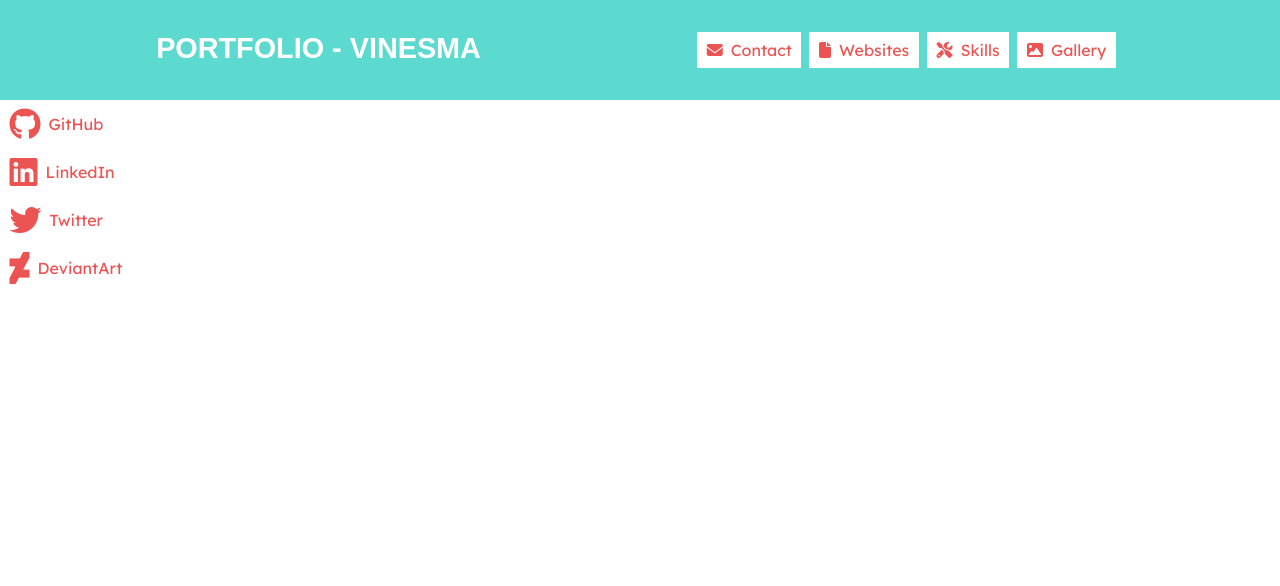
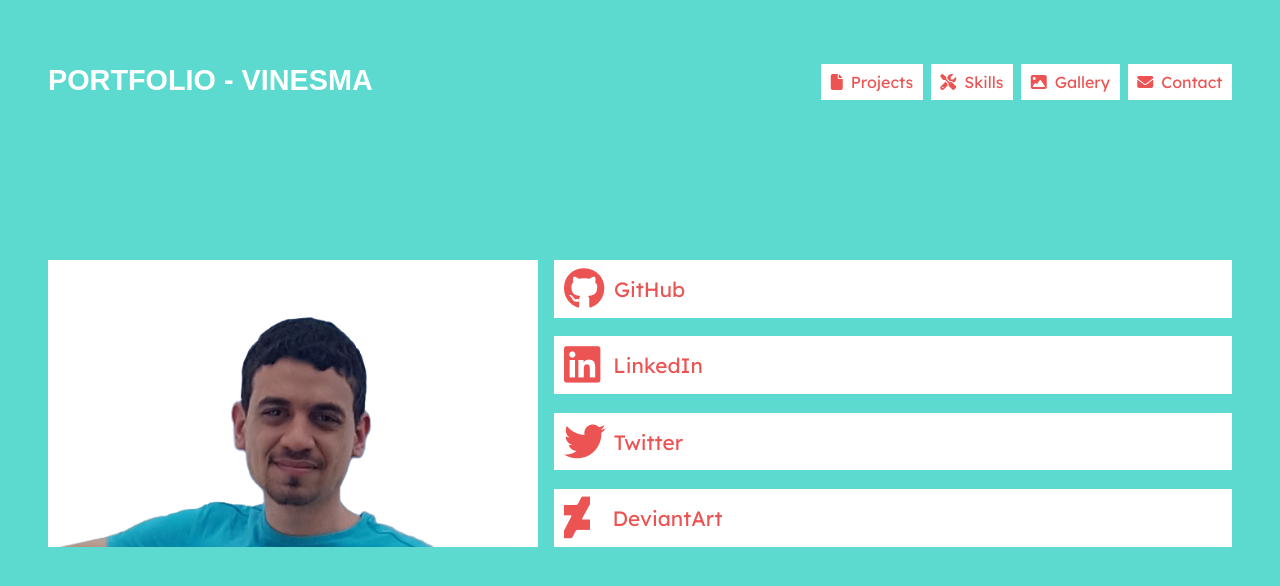
Before and after one commit to Vinesma/portfolio-website-v2, a React (Create React App) app: page / in a window 1280 px wide. Shown: the top 586 px of the page. Built offline with nearby package versions, Linux system fonts and the light colour scheme; a web font is replaced by a local one.

Commit message:
+Finished Home.js

```diff
--- a/src/App.js
+++ b/src/App.js
@@ -8,25 +8,34 @@ import {
 } from 'react-router-dom';
 
 function App() {
+
+  const headerItems = [
+    {
+      name: 'Projects',
+      icon: 'fas fa-file',
+    },
+    {
+      name: 'Skills',
+      icon: 'fas fa-tools',
+    },
+    {
+      name: 'Gallery',
+      icon: 'fas fa-image',
+    },
+  ];
+
   return (
     <Router>
       <div className="App">
-        <Header />
+        <Header headerItems={ headerItems }/>
         <Route exact path="/" render={props => (
           <Fragment>
             <Home />
           </Fragment>
-        )}>
-        </Route>
-        <Route path="/websites">
-
-        </Route>
-        <Route path="/skills">
-
-        </Route>
-        <Route path="/gallery">
-
-        </Route>
+        )} />
+        <Route path="/websites" /* render={} */ />
+        <Route path="/skills" /* render={} */ />
+        <Route path="/gallery" /* render={} */ />
       </div>
     </Router>
   );
--- a/src/components/Header.js
+++ b/src/components/Header.js
@@ -4,7 +4,7 @@ import {
     Link
 } from 'react-router-dom';
 
-function Header() {
+function Header(props) {
     return (
         <header className="main-header">
             <div className="main-header-title">
@@ -12,30 +12,23 @@ function Header() {
             </div>
             <div className="main-header-options">
                 <Router>
+                    { props.headerItems.map(item => {
+                        return(
+                            <Link key={item.name} to={item.name.toLowerCase()}>
+                                <button className="nav-button">
+                                    <i className={item.icon} />
+                                    {item.name}
+                                </button>
+                            </Link>
+                        );
+                    })
+                    }
                     <a href="mailto:vinesma.work@gmail.com">
                         <button className="nav-button">
-                            <i class="fas fa-envelope" />
+                            <i className="fas fa-envelope" />
                             Contact
                         </button>
                     </a>
-                    <Link to="/websites">
-                        <button className="nav-button">
-                            <i class="fas fa-file" />
-                            Websites
-                        </button>
-                    </Link>
-                    <Link to="/skills">
-                        <button className="nav-button">
-                            <i class="fas fa-tools" />
-                            Skills
-                        </button>
-                    </Link>
-                    <Link to="/gallery">
-                        <button className="nav-button">
-                            <i class="fas fa-image" />
-                            Gallery
-                        </button>
-                    </Link>
                 </Router>
             </div>
         </header>
--- a/src/components/Home.js
+++ b/src/components/Home.js
@@ -1,28 +1,36 @@
-import React from 'react'
+import React from 'react';
 
 function Home() {
     return (
         <section className="home-section">
             <div className="home-section-image">
-
+                <img src="./img/meimg.png" alt="Profile"></img>
             </div>
                 <div className="home-section-links">
+                    <a href="https://github.com/Vinesma">
                         <button className="home-button">
                             <i className="fab fa-github fa-2x" />
                             GitHub
                         </button>
+                    </a>
+                    <a href="https://www.linkedin.com/in/otavio-cornelio-198676136/">
                         <button className="home-button">
                             <i className="fab fa-linkedin fa-2x" />
                             LinkedIn
                         </button>
+                    </a>
+                    <a href="https://twitter.com/Vine_sama">
                         <button className="home-button">
                             <i className="fab fa-twitter fa-2x" />
                             Twitter
                         </button>
+                    </a>
+                    <a href="https://www.deviantart.com/vinesma">
                         <button className="home-button">
                             <i className="fab fa-deviantart fa-2x" />
                             DeviantArt
                         </button>
+                    </a>
                 </div>
         </section>
     )
--- a/src/styles/App.scss
+++ b/src/styles/App.scss
@@ -2,13 +2,19 @@
 @import 'reset';
 
 .App {
-    background-color: $sec-color;
+    background-color: $background-color;
+    height: 100vh;
+}
+
+/* LINKS */
+
+a {
+    text-decoration: none;
 }
 
 /* BUTTONS */
 
 .standard-button {
-    @include main-font;
     padding: 0.5rem 0.6rem;
     background-color: $standard-button-color;
     border: none;
@@ -21,8 +27,9 @@
 }
 
 .nav-button {
+    @include main-font;
     @extend .standard-button;
-    margin-right: 0.5rem;
+    margin-left: 0.5rem;
     display: flex;
     align-items: center;
 
@@ -32,6 +39,7 @@
 }
 
 .home-button {
+    @include sec-font;
     @extend .standard-button;
     width: 100%;
     display: flex;
@@ -42,19 +50,12 @@
     }
 }
 
-/* Link */
-
-a {
-    text-decoration: none;
-}
-
 /* HEADER */
 
 .main-header {
-    padding: 2rem 3rem;
+    padding: 4rem 3rem 0 3rem;
     display: flex;
-    justify-content: space-around;
-    background-color: $background-color;
+    justify-content: space-between;
 
     &-title {
         h4 {
@@ -72,5 +73,43 @@ a {
 /* HOME SECTION */
 
 .home-section {
-    background-color: $background-color;
+    margin-top: 10rem;
+    padding: 0 3rem 0 3rem;
+    display: flex;
+    justify-content: space-between;
+
+    &-image{
+        img {
+            max-width: 100%;
+            height: 100%;
+        }
+    }
+
+    &-links{
+        display: flex;
+        flex-wrap: wrap;
+        align-content: space-between;
+        margin-left: 1rem;
+        width: 70%;
+
+        a {
+            width: 100%;
+
+            button .fa-github{
+                margin-right: 0.6rem;
+            }
+
+            button .fa-linkedin{
+                margin-right: 0.8rem;
+            }
+
+            button .fa-twitter{
+                margin-right: 0.5rem;
+            }
+
+            button .fa-deviantart{
+                margin-right: 1.4rem;
+            }
+        }
+    }
 }
--- a/src/styles/_config.scss
+++ b/src/styles/_config.scss
@@ -15,7 +15,13 @@ $sec-color: #ec5353;
 
 @mixin main-font {
     font-family: 'Lexend Deca', sans-serif;
-    font-size: 1rem;
+    font-size: 1.0rem;
+    color: $sec-color;
+}
+
+@mixin sec-font {
+    font-family: 'Lexend Deca', sans-serif;
+    font-size: 1.3rem;
     color: $sec-color;
 }
 
```
Also changed, not shown: public/img/meimg.png (added). Lines whose indentation alone changed are shown as unchanged.
